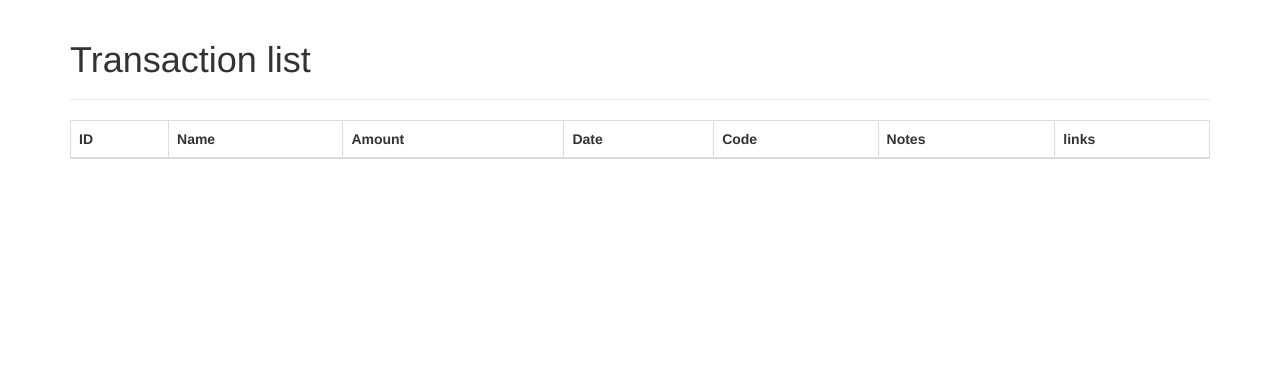
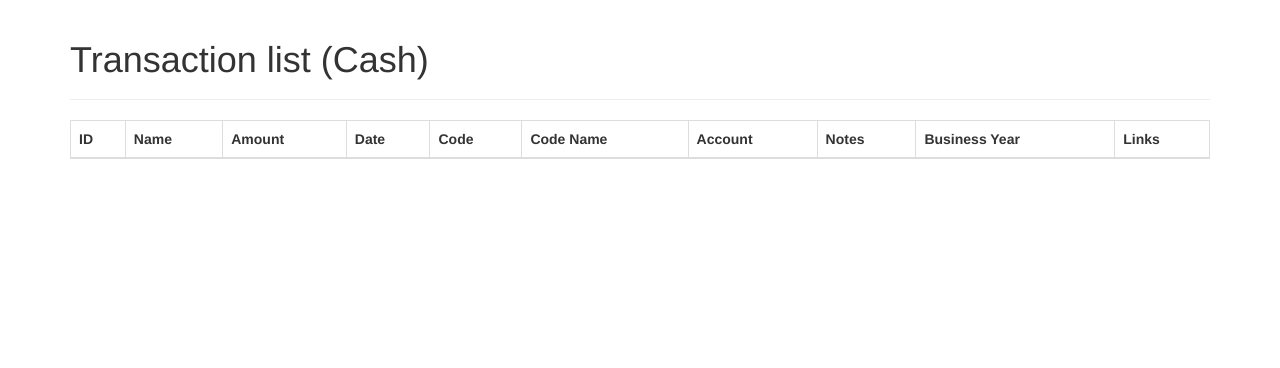
Before and after one commit to caprenter/bookish, a Django app: page /cash in a window 1280 px wide. Shown: the part 52-420 px from the top of the page. Run offline with Django 3.2, Linux system fonts and the light colour scheme; the visitor is signed in with stand-in values (Sample User, id 1); data that the repository does not hold is empty; some libraries are stand-ins or nearby versions.

Commit message:
[#16] More tweaks to the transaction table
Capitalises Link
Adds orignating_account
Adds businessyear
Adds nominal code name

```diff
--- a/bookish/templates/bookish/transaction_list.html
+++ b/bookish/templates/bookish/transaction_list.html
@@ -3,7 +3,7 @@
 
 
 {% block page_header %}
-  <h1>Transaction list</h1>
+  <h1>Transaction list (Cash)</h1>
 {% endblock %}
 {% block content %}
 
@@ -14,8 +14,11 @@
       <th>Amount</th>
       <th>Date</th>
       <th>Code</th>
+      <th>Code Name</th>
+      <th>Account</th>
       <th>Notes</th>
-      <th>links</th>
+      <th>Business Year</th>
+      <th>Links</th>
     </thead>
     {% for transaction in object_list %}
     <tbody>
@@ -25,7 +28,10 @@
         <td>{{ transaction.latest_revision.amount }}</td>
         <td>{{ transaction.latest_revision.date }}</td>
         <td>{{ transaction.latest_revision.nominal_code_id }}</td>
+        <td>{{ transaction.latest_revision.nominal_code.name }}</td>
+        <td>{{ transaction.latest_revision.originating_account }}</td>
         <td>{{ transaction.latest_revision.notes }}</td>
+        <td>{{ transaction.latest_revision.business_year.start_date }}</td>
         <td>All revisions / Edit</td>
     </tr>
     </tbody>
```
